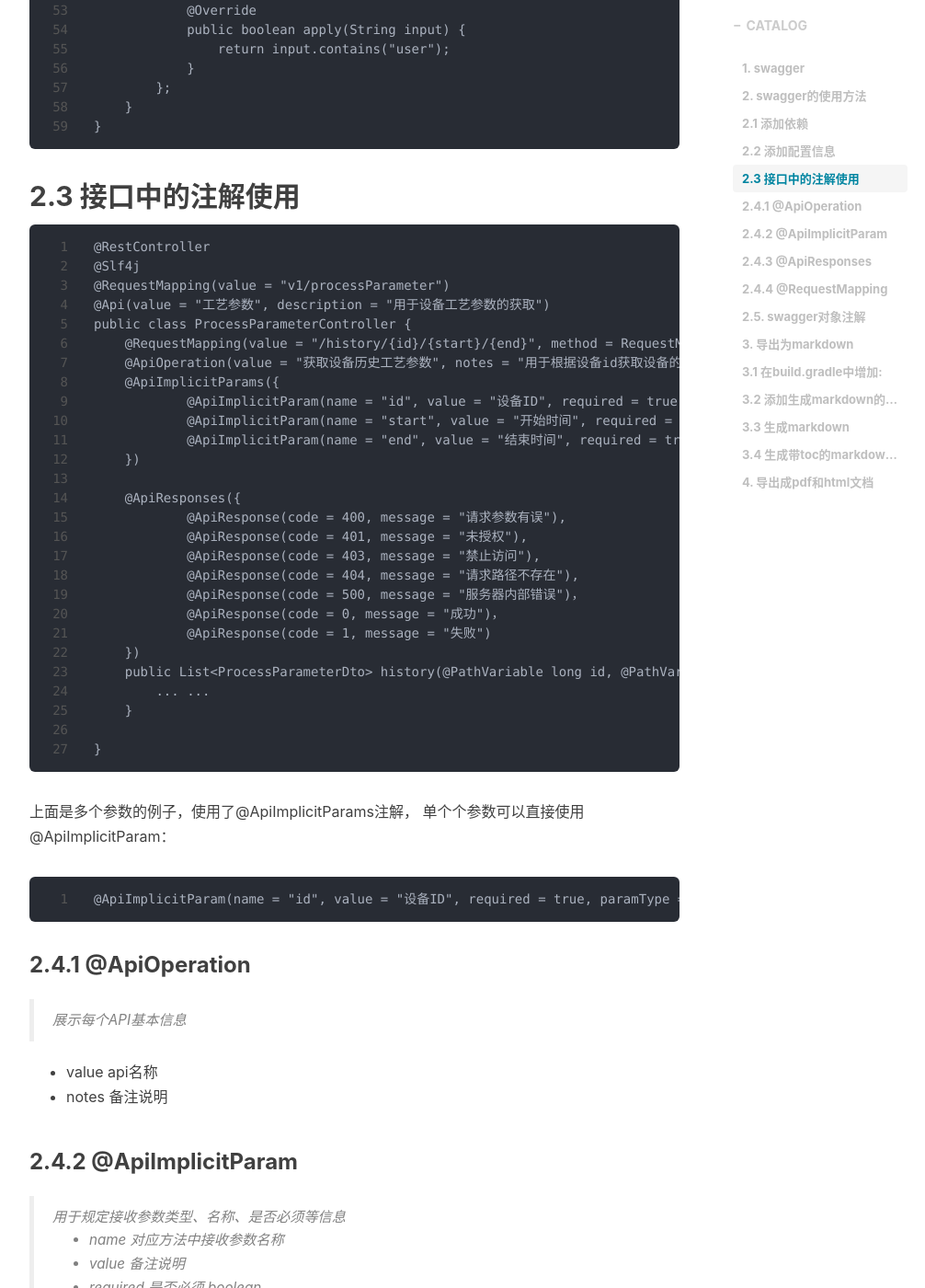
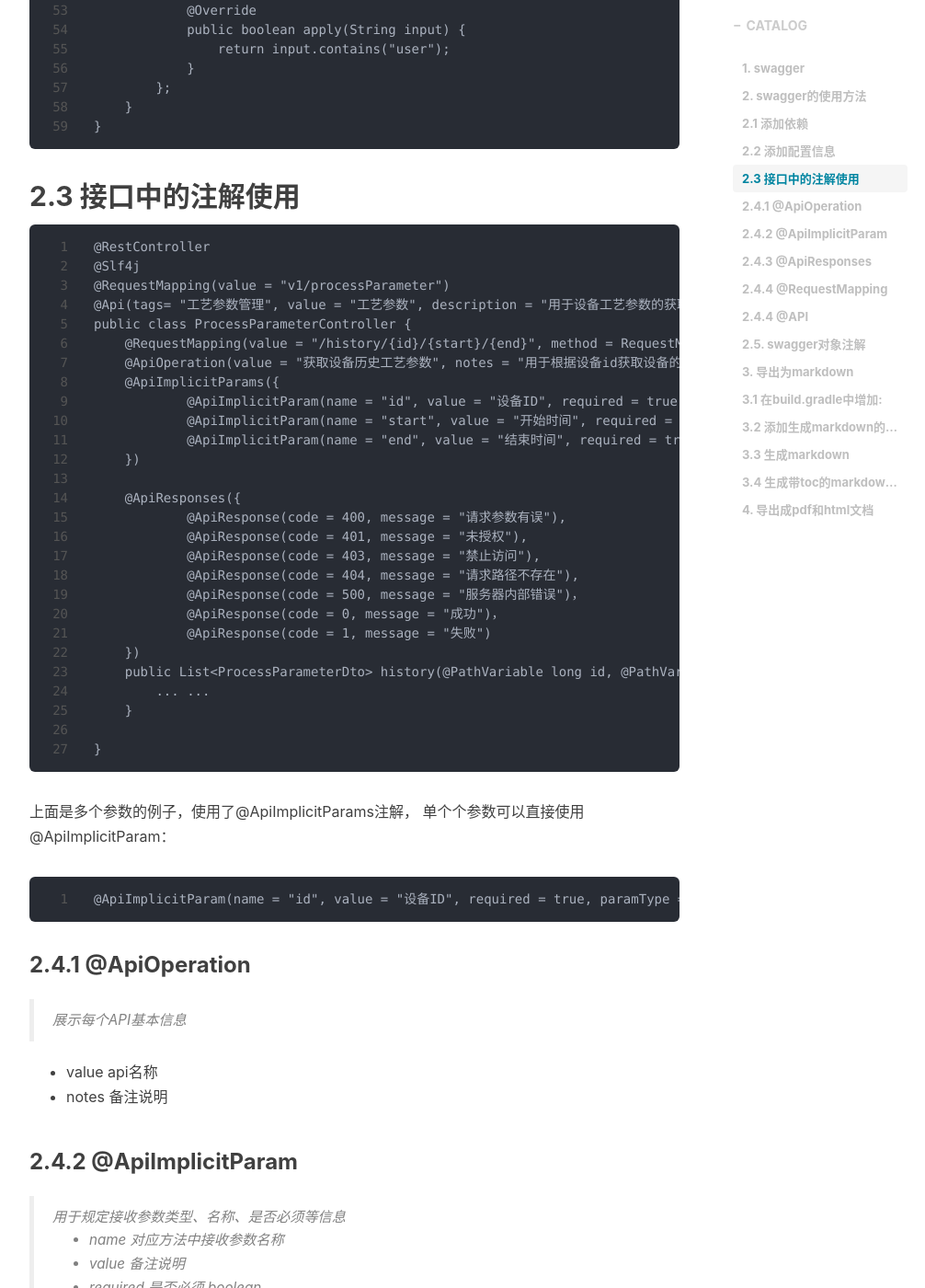
Before and after one commit to xuyumeng/xuyumeng.github.io, a Jekyll site: the page built from _posts/java/2016-02-03-java-spring-swagger.md, in a window 1280 px wide and 1400 px high, scrolled down 2454 px. Shown: the whole window at 92% size, without its empty margins (233-1239 px from the left). Built offline with Jekyll 4.4.1, drawn with Linux system fonts in a browser that asks for light colours; nearby versions of some CDN libraries; comment, search, counter and statistics services are not loaded; some of the changed text lies outside the part shown.

````diff
--- a/_posts/java/2016-02-03-java-spring-swagger.md
+++ b/_posts/java/2016-02-03-java-spring-swagger.md
@@ -103,13 +103,13 @@ public class SwaggerConfig {
 @RestController
 @Slf4j
 @RequestMapping(value = "v1/processParameter")
-@Api(value = "工艺参数", description = "用于设备工艺参数的获取")
+@Api(tags= "工艺参数管理", value = "工艺参数", description = "用于设备工艺参数的获取")
 public class ProcessParameterController {
     @RequestMapping(value = "/history/{id}/{start}/{end}", method = RequestMethod.GET, produces = "application/json")
     @ApiOperation(value = "获取设备历史工艺参数", notes = "用于根据设备id获取设备的历史工艺参数")
     @ApiImplicitParams({
-            @ApiImplicitParam(name = "id", value = "设备ID", required = true, paramType = "query", dataType = "integer"),
-            @ApiImplicitParam(name = "start", value = "开始时间", required = true, paramType = "query", dataType = "string"),
+            @ApiImplicitParam(name = "id", value = "设备ID", required = true, paramType = "query", dataTypeClass = Integer.class),       // 使用dataTypeClass 指定类型
+            @ApiImplicitParam(name = "start", value = "开始时间", required = true, paramType = "query", dataType = "string"),             // 使用dataType 指定类型
             @ApiImplicitParam(name = "end", value = "结束时间", required = true, paramType = "query", dataType = "string")
     })
 
@@ -153,6 +153,7 @@ public class ProcessParameterController {
 - query 普通查询参数 例如 ?query=q ,jquery ajax中data设置的值也可以，例如 {query:”q”},springMVC中不需要添加注解接收
 - header 使用@RequestHeader接收数据
 - dataType 数据类型，如果类型名称相同，请指定全路径，例如 dataType = “java.util.Date”，springfox会自动根据类型生成模型
+- dataTypeClass 数据类型，与dateType选择一个使用即可。如dataTypeClass = Long.class
 
 ### 2.4.3 @ApiResponses
 可以定制返回的错误码，如一般公司都会定制返回固定格式的消息：
@@ -182,6 +183,9 @@ Response content type会有*/*选项：
 @RequestMapping(value = "/history/{id}/{start}/{end}", method = RequestMethod.GET, produces = "application/json")
 ```
 ![specify](/img/post/java/swagger/response-type-specify.png)
+
+### 2.4.4 @API
+tags用于设置显示在swagger页面的标题，否则会显示类的名字。
 
 
 # 2.5. swagger对象注解
````
Also changed, not shown: _posts/java/2019-3-18-config-center.md (added, +15 -0 lines).
